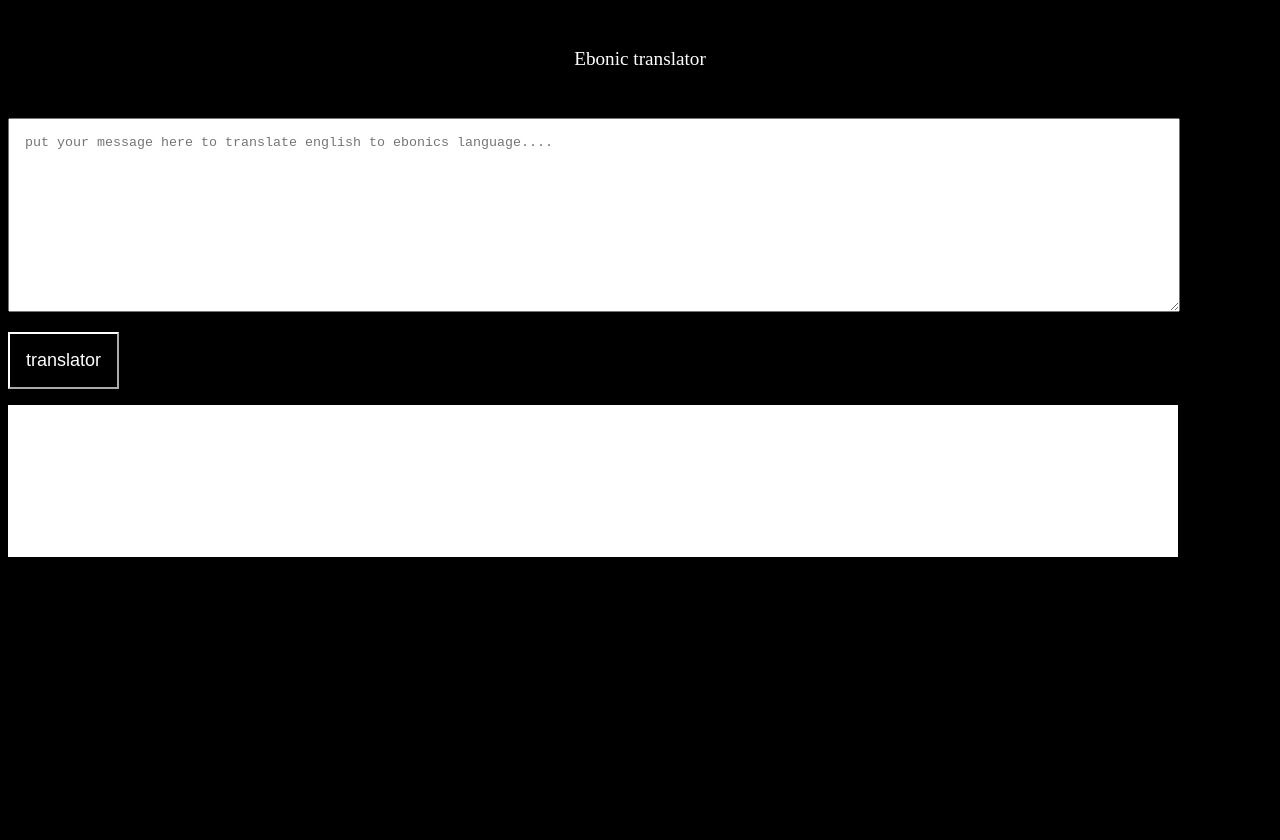
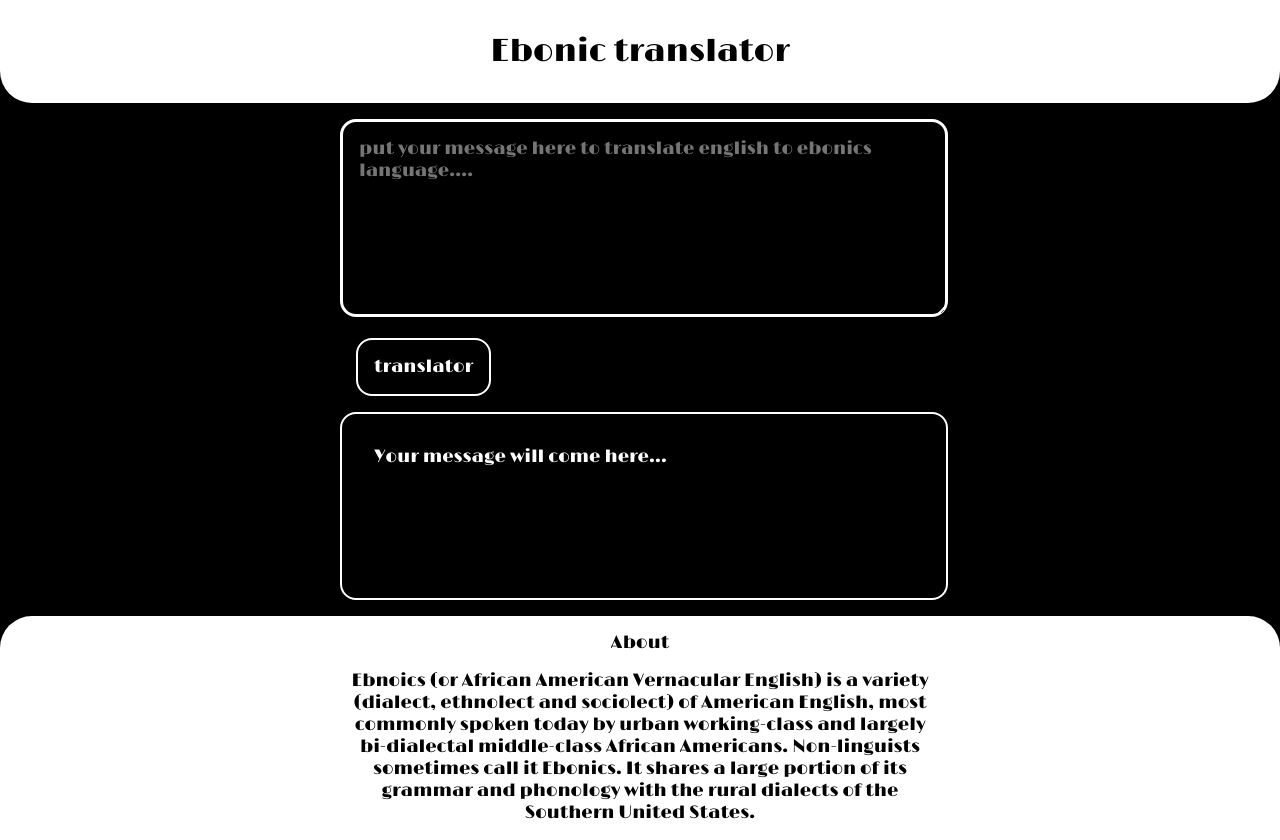
Before and after one commit to UmangLadha/Ebonics-translator, a plain HTML site: page index.html in a window 1280 px wide. Before the commit the page ends 800 px from the top, so only its background shows below. Drawn offline with nearby package versions, Linux system fonts and the light colour scheme.

Commit message:
style added

```diff
--- a/aap.js
+++ b/aap.js
@@ -12,5 +12,5 @@ function geturl(txt)
      fetch(geturl(txt))
      .then(respones => respones.json())
      .then(json => output.innerText = json.contents.translated);
-};
+}
 button.addEventListener("click", clickhandler);
--- a/index.html
+++ b/index.html
@@ -8,14 +8,24 @@
     <link rel="stylesheet" href="style.css">
 </head>
 <body class="root">
+
     <nav class="navigation">
         <div class="heading">Ebonic translator</div>
     </nav>
+
     <main>
         <textarea class="input" id="input-txt" placeholder="put your message here to translate english to ebonics language...." spellcheck="false"></textarea>
         <button id="btn-translator" class="button">translator</button>
-        <div id="output-txt" class="output"></div>
+        <div id="output-txt" class="output">Your message will come here...</div>
     </main>
-    <script src="aap.js" type="text/javascript"></script>
+
+    <footer >
+      <div>About</div>
+     <p>
+       Ebnoics (or African American Vernacular English) is a variety (dialect, ethnolect and sociolect) of American English, most commonly spoken today by urban working-class and largely bi-dialectal middle-class African Americans. Non-linguists sometimes call it Ebonics. It shares a large portion of its grammar and phonology with the rural dialects of the Southern United States.
+     </p>
+    </footer>
+
+  <script src="aap.js" type="text/javascript"></script>
 </body>
 </html>
--- a/style.css
+++ b/style.css
@@ -1,44 +1,93 @@
+@import url('https://fonts.googleapis.com/css2?family=Limelight&display=swap');
+
 .root{
     --primary-color: black;
     --secondary-color: white;
+    --width-break:600px;
+    --font-family: 'Limelight', cursive;
 }
+
 body{
     background-color: var(--primary-color);
+    font-family: var(--font-family);
+    margin: 0px;
 }
-.input{
-     min-height: 20vh;
-     width: 90%;
-     padding: 1rem;
-     margin: auto;
 
-    }
 .navigation{
     text-align: center;
-     padding: 2rem;
-     margin:1rem;
+    padding: 1rem;
+    background-color: var(--secondary-color);
+    border-bottom-left-radius: 2rem;
+    border-bottom-right-radius: 2rem;
 }
 
 .heading{
-    font-size: larger;
-    font: bold;
+    font-size: 2rem;
+    padding: 1rem;
+    color: var(--primary-color);
+}
+
+main{
+    margin: auto;
+    padding: 1rem;
+    max-width: 600px;
+}
+
+.input{
+    min-height: 20vh;
+    width: 95%;
+    margin: 1rem;
+    font-size: large;
+    font-family: var(--font-family);
+    padding: 1rem;
+    margin: auto;
     color: var(--secondary-color);
+    background-color: var(--primary-color);
+    border-radius: 1rem;
+    border-color:var(--secondary-color);
+    border-width:medium;
 }
 
 .button{
     padding: 1rem;
-    margin: auto;
-    margin-top: 1rem;
+    margin: 1rem;
     text-align: center;
+    border-radius: 1rem;
     background-color:var(--primary-color);
     font-size: large;
     color:var(--secondary-color);
-    border-color: var(--secondary-color);
+    border-color:var(--secondary-color);
+    font-family: var(--font-family);
+    border-style:double;
 }
+
 .output{
-    background-color: var(--secondary-color);
+    background-color: var(--primary-color);
     min-height: 15vh;
     width: 90%;
+    padding:2rem;
+    font-size: large;
+    font-family: var(--font-family);
+    color: var(--secondary-color);
+    margin: auto;
+    border-radius: 1rem;
+    overflow-wrap: break-word;
+    border: 2px solid var(--secondary-color);
+}
+
+footer{
+    color: var(--primary-color);
+    text-align: center;
     padding: 1rem;
-    margin-top: 1rem;
-    border: 1ch;
+    margin: auto;
+    font-size: large;
+    background-color: var(--secondary-color);
+    border-top-left-radius: 2rem;
+    border-top-right-radius: 2rem;
 }
+
+footer p {
+    margin: auto;
+    max-width: var(--width-break);
+    padding-top: 1rem;
+}
```
Lines whose indentation alone changed are shown as unchanged.
